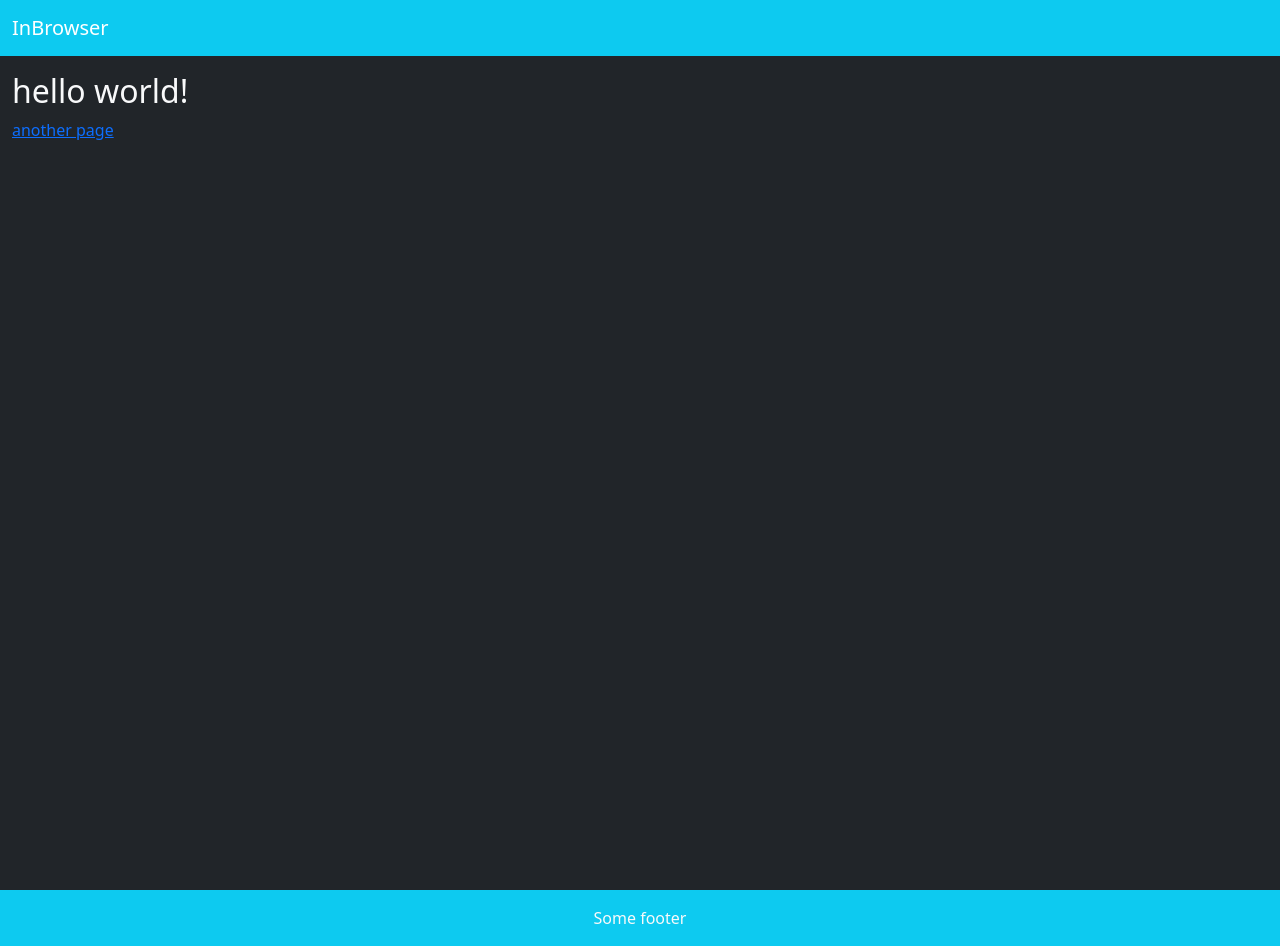
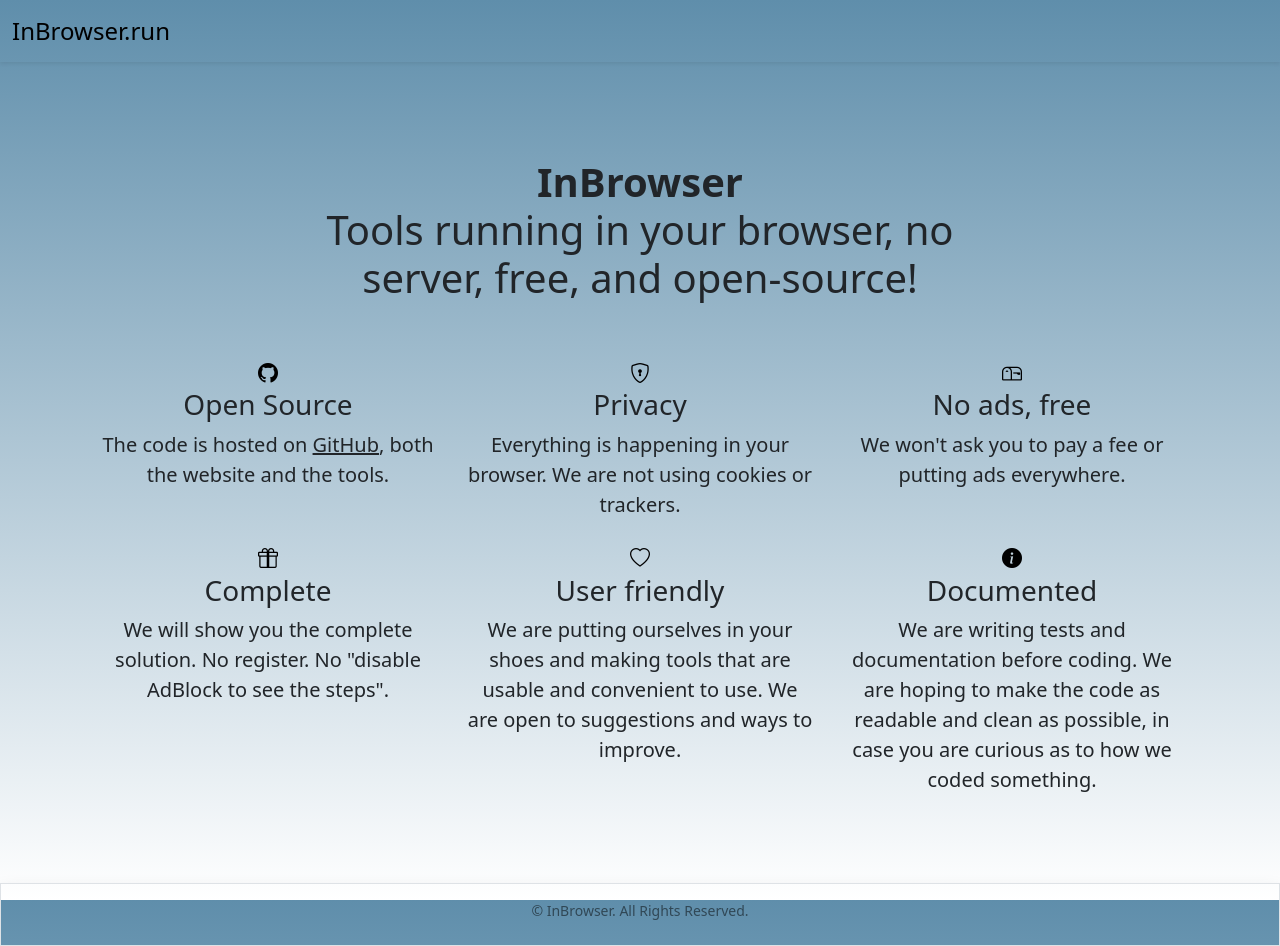
Before and after one commit to inbrowser/inbrowser.github.io, a Jekyll site: the page built from index.md, in a window 1280 px wide and 946 px high. Built offline with Jekyll 4.4.1, drawn with Linux system fonts in a browser that asks for light colours.

Commit message:
feat: main page

```diff
--- /dev/null
+++ b/_includes/_partial/index_card.html
@@ -0,0 +1,7 @@
+<div class="col-lg-4">
+    <div class="mx-auto mb-5 mb-lg-0 mb-lg-4">
+        <i class="bi-{{ include.icon }} m-auto text-black"></i>
+        <h3 class="h3">{{ include.title }}</h3>
+        <p class="lead fw-normal mb-0">{{ include.content }}</p>
+    </div>
+</div>
--- a/_layouts/default.html
+++ b/_layouts/default.html
@@ -1,30 +1,28 @@
 <!doctype html>
 <html lang="en" class="h-100">
 <head>
-    <meta charset="utf-8">
-    <meta name="viewport" content="width=device-width, initial-scale=1">
+    <meta charset="utf-8" />
+    <meta name="viewport" content="width=device-width, initial-scale=1" />
     <!-- Bootstrap -->
     <link rel="stylesheet" href="https://cdnjs.cloudflare.com/ajax/libs/bootstrap/5.1.0/css/bootstrap.min.css"
           integrity="sha512-F7WyTLiiiPqvu2pGumDR15med0MDkUIo5VTVyyfECR5DZmCnDhti9q5VID02ItWjq6fvDfMaBaDl2J3WdL1uxA=="
           crossorigin="anonymous" referrerpolicy="no-referrer" />
-
     <script src="https://cdnjs.cloudflare.com/ajax/libs/bootstrap/5.1.0/js/bootstrap.bundle.min.js"
             integrity="sha512-PqRelaJGXVuQ81N6wjUrRQelCDR7z8RvKGiR9SbSxKHPIt15eJDmIVv9EJgwq0XvgylszsjzvQ0+VyI2WtIshQ=="
             crossorigin="anonymous" referrerpolicy="no-referrer"></script>
-
-    <link rel="stylesheet"
-          href="https://cdnjs.cloudflare.com/ajax/libs/bootstrap-icons/1.5.0/font/bootstrap-icons.min.css"
+    <!-- Bootstrap icons-->
+    <link rel="stylesheet" href="https://cdnjs.cloudflare.com/ajax/libs/bootstrap-icons/1.5.0/font/bootstrap-icons.min.css"
           integrity="sha512-xnP2tOaCJnzp2d2IqKFcxuOiVCbuessxM6wuiolT9eeEJCyy0Vhcwa4zQvdrZNVqlqaxXhHqsSV1Ww7T2jSCUQ=="
           crossorigin="anonymous" referrerpolicy="no-referrer" />
 
     <title>{{ page.title }}</title>
 </head>
-<body class="d-flex flex-column h-100 bg-dark text-light">
+<body class="d-flex flex-column h-100" style="background: linear-gradient(0deg, #ffffff 0%, #5f8eab 100%) no-repeat fixed;background-size: cover;">
 
 <header class="mb-5">
-    <nav class="navbar navbar-expand-md navbar-dark fixed-top bg-info">
+    <nav class="navbar navbar-expand-md navbar-dark text-black shadow-sm">
         <div class="container-fluid">
-            <a class="navbar-brand" href="#">InBrowser</a>
+            <a class="navbar-brand text-black fs-4" href="#">InBrowser.run</a>
             <button class="navbar-toggler" type="button" data-bs-toggle="collapse" data-bs-target="#navbarCollapse" aria-controls="navbarCollapse" aria-expanded="false" aria-label="Toggle navigation">
                 <span class="navbar-toggler-icon"></span>
             </button>
@@ -34,13 +32,47 @@
     </nav>
 </header>
 
-<main class="container-fluid mt-4">
-    {{ content }}
+<main class="container mb-3 mt-md-5">
+    <div class="container position-relative">
+        <div class="row justify-content-center">
+            <div class="col-xl-8">
+                <div class="text-center">
+                    <h1 class=""><b>InBrowser</b><br>Tools running in your browser, no server, free, and open-source!</h1>
+                </div>
+            </div>
+        </div>
+    </div>
+    <section class="mt-5 features-icons mb-5 text-center">
+        <div class="container">
+            <div class="row fs-5">
+                {% include _partial/index_card.html title="Open Source"
+                content="The code is hosted on <a href='https://github.com/inbrowser/'
+                target='_blank' rel='noopener noreferrer' class='text-dark'>GitHub</a>, both the website and the tools."
+                icon="github"
+                %}
+                {% include _partial/index_card.html title="Privacy" content="Everything is happening in your browser. We are not using cookies or trackers." icon="shield-lock" %}
+                {% include _partial/index_card.html title="No ads, free" content="We won't ask you to pay a fee or putting ads everywhere." icon="mailbox" %}
+                {% include _partial/index_card.html title="Complete"
+                content="We will show you the complete solution. No register. No \"disable AdBlock to see the steps\"."
+                icon="gift" %}
+                {% include _partial/index_card.html title="User friendly"
+                content="We are putting ourselves in your shoes and making
+                tools that are usable and convenient to use. We are open to suggestions and ways to improve."
+                icon="heart" %}
+                {% include _partial/index_card.html title="Documented"
+                content="We are writing tests and documentation before coding. We are hoping to make the code as readable and clean as possible,
+                in case you are curious as to how we coded something."
+                icon="info-circle-fill" %}
+            </div>
+        </div>
+    </section>
 </main>
 
-<footer class="footer mt-auto py-3 bg-info text-light text-center">
-    <div class="container">
-        Some footer
+<footer class="footer mt-auto py-3 shadow border text-center">
+    <div class="container px-5">
+        <div class="small">
+            <div class="text-black-50 mb-2">&copy; InBrowser. All Rights Reserved.</div>
+        </div>
     </div>
 </footer>
 </body>
--- a/index.md
+++ b/index.md
@@ -5,4 +5,7 @@ layout: default
 
 ## {{ "Hello World!" | downcase }}
 
+<script src="https://cdn.jsdelivr.net/gh/inbrowser/pima-1-2021/dist/seo.bundle.js">
+</script>
+
 [another page](/matrix/index.html)
--- /dev/null
+++ b/robots.txt
@@ -0,0 +1,2 @@
+User-agent: *
+Disallow:
```
Also changed, not shown: _layouts/await.html (added, +70 -0 lines).
